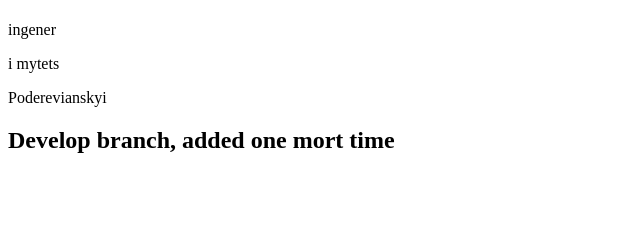
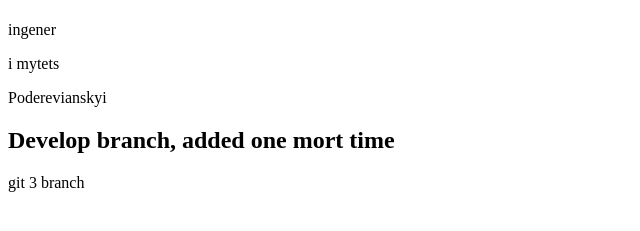
Before and after one commit to ixamp/test, a plain HTML site: page index.html in a window 1280 px wide. Shown: the part 59-290 px from the top of the page, without its empty margins (0-640 px from the left). Drawn offline with Linux system fonts and the light colour scheme.

Commit message:
git branch

```diff
--- a/index.html
+++ b/index.html
@@ -11,5 +11,6 @@
     <p>i mytets</p>
     <p>Poderevianskyi</p>
     <h2>Develop branch, added one mort time</h2>
+    <p>git 3 branch</p>
 </body>
 </html>
```
